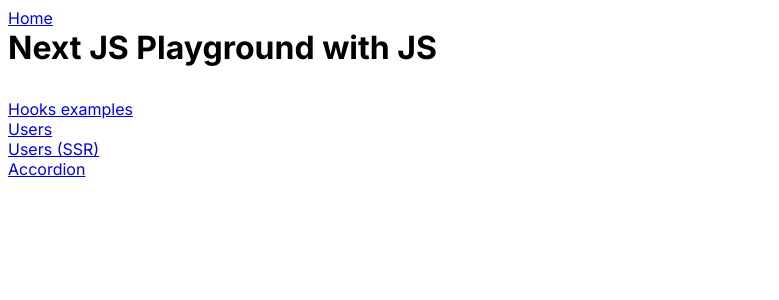
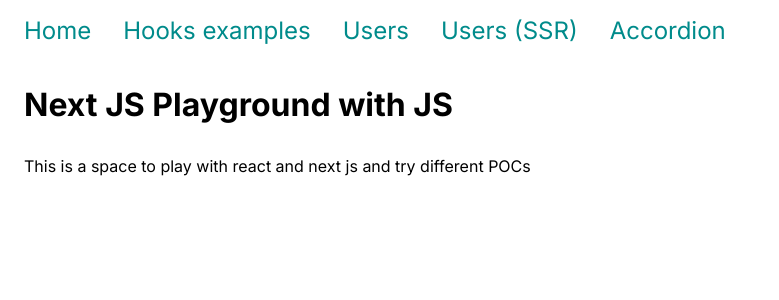
Before and after one commit to Sebasala/nextjs-playground-js, a Next.js app: page / in a window 1280 px wide. Shown: the top 300 px of the page, without its empty margins (0-779 px from the left). Built offline with nearby package versions, Linux system fonts and the light colour scheme.

Commit message:
Menu with react icons added

```diff
--- a/app/globals.css
+++ b/app/globals.css
@@ -5,12 +5,12 @@ h5,
 h6,
 input,
 textarea {
-  margin: 0 0 1rem;
+  margin: 1rem 0;
 }
 
 h1,
 section {
-  margin: 0 0 2rem;
+  margin: 2rem 0;
 }
 
 ul {
@@ -33,3 +33,11 @@ input,
 textarea {
   display: block;
 }
+
+main {
+  padding: 0 0.5rem;
+
+  @media screen and (min-width: 768px) {
+    padding: 0 1rem;
+  }
+}
--- a/app/layout.js
+++ b/app/layout.js
@@ -1,6 +1,7 @@
+import Menu from "@/components/stateless/Menu";
+import { pages } from "@/constants";
+import { Inter } from "next/font/google";
 import "./globals.css";
-import { Inter } from "next/font/google";
-import Link from "next/link";
 
 const inter = Inter({ subsets: ["latin"] });
 
@@ -13,7 +14,7 @@ export default function RootLayout({ children }) {
   return (
     <html lang="en">
       <body className={inter.className}>
-        <Link href="/">Home</Link>
+        <Menu pages={pages} />
         {children}
       </body>
     </html>
--- a/app/page.js
+++ b/app/page.js
@@ -1,11 +1,10 @@
-import { pages } from "@/constants";
-import Content from "@/components/stateless/Content";
-
 export default function Home() {
   return (
     <main>
       <h1>Next JS Playground with JS</h1>
-      <Content pages={pages} />
+      <p>
+        This is a space to play with react and next js and try different POCs
+      </p>
     </main>
   );
 }
--- a/components/stateless/Content/index.js
+++ /dev/null
@@ -1,15 +0,0 @@
-import Link from "next/link";
-
-export default function Content({ pages }) {
-  return (
-    <nav>
-      <ul>
-        {pages.map((page) => (
-          <li key={page.id}>
-            <Link href={page.path}>{page.name}</Link>
-          </li>
-        ))}
-      </ul>
-    </nav>
-  );
-}
--- /dev/null
+++ b/components/stateless/Menu/index.js
@@ -0,0 +1,14 @@
+import { MenuItem } from "../MenuItem";
+import { menuItems } from "./styles.module.css";
+
+export default function Menu({ pages }) {
+  return (
+    <nav>
+      <ul className={menuItems}>
+        {pages.map(({ id, icon, text, path }) => (
+          <MenuItem key={id} icon={icon} text={text} path={path} />
+        ))}
+      </ul>
+    </nav>
+  );
+}
--- /dev/null
+++ b/components/stateless/Menu/styles.module.css
@@ -0,0 +1,3 @@
+.menuItems {
+  display: flex;
+}
--- /dev/null
+++ b/components/stateless/MenuItem/index.js
@@ -0,0 +1,13 @@
+import Link from "next/link";
+import { iconContainer, link, textContainer } from "./styles.module.css";
+
+export function MenuItem({ icon, text, path }) {
+  return (
+    <li>
+      <Link className={link} href={path}>
+        <span className={iconContainer}>{icon}</span>
+        <span className={textContainer}>{text}</span>
+      </Link>
+    </li>
+  );
+}
--- /dev/null
+++ b/components/stateless/MenuItem/styles.module.css
@@ -0,0 +1,38 @@
+.iconContainer {
+  line-height: 0;
+}
+
+.textContainer {
+  display: none;
+
+  @media screen and (min-width: 768px) {
+    display: block;
+  }
+}
+
+.iconContainer {
+  display: block;
+
+  @media screen and (min-width: 768px) {
+    display: none;
+  }
+}
+
+.link {
+  text-decoration: none;
+  padding: 0.5rem;
+  display: block;
+  color: darkcyan;
+  cursor: pointer;
+  font-size: 1.5rem;
+  border-radius: 2rem;
+
+  @media screen and (min-width: 768px) {
+    padding: 0.5rem 1rem;
+  }
+}
+
+.link:hover {
+  color: white;
+  background-color: darkcyan;
+}
--- a/constants/index.js
+++ b/constants/index.js
@@ -1,23 +1,36 @@
+import { FaHome, FaReact, FaUsers, FaUsersCog } from "react-icons/fa";
+import { TfiLayoutAccordionSeparated } from "react-icons/tfi";
+
 export const pages = [
   {
     id: 0,
-    name: "Hooks examples",
-    path: "/hooks-examples",
+    text: "Home",
+    path: "/",
+    icon: <FaHome />,
   },
   {
     id: 1,
-    name: "Users",
-    path: "/users",
+    text: "Hooks examples",
+    path: "/hooks-examples",
+    icon: <FaReact />,
   },
   {
     id: 2,
-    name: "Users (SSR)",
-    path: "/users-ssr",
+    text: "Users",
+    path: "/users",
+    icon: <FaUsers />,
   },
   {
     id: 3,
-    name: "Accordion",
+    text: "Users (SSR)",
+    path: "/users-ssr",
+    icon: <FaUsersCog />,
+  },
+  {
+    id: 4,
+    text: "Accordion",
     path: "/accordion",
+    icon: <TfiLayoutAccordionSeparated />,
   },
 ];
 
--- a/package.json
+++ b/package.json
@@ -14,7 +14,8 @@
     "eslint-config-next": "13.4.12",
     "next": "13.4.12",
     "react": "18.2.0",
-    "react-dom": "18.2.0"
+    "react-dom": "18.2.0",
+    "react-icons": "^4.10.1"
   },
   "devDependencies": {
     "eslint-config-prettier": "^9.0.0",
```
Also changed, not shown: 1 other file (tests, documents, lock files or other folders).
